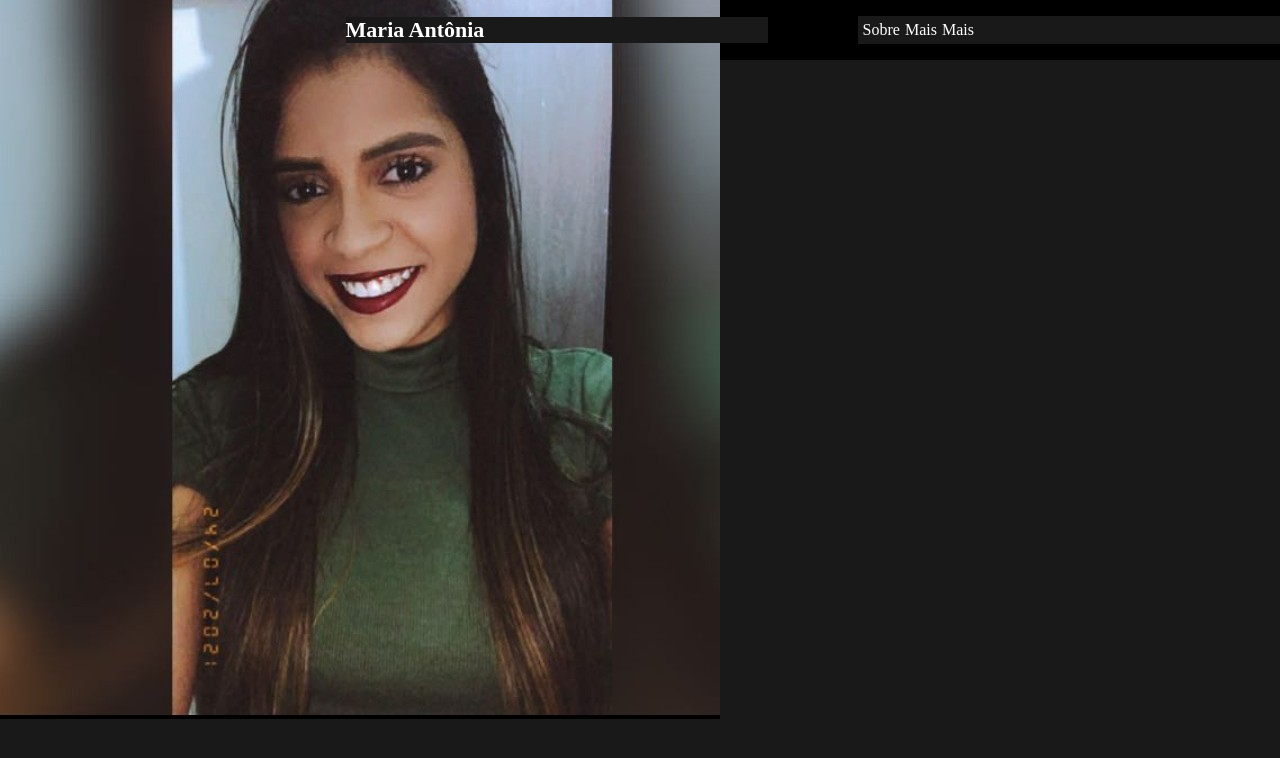
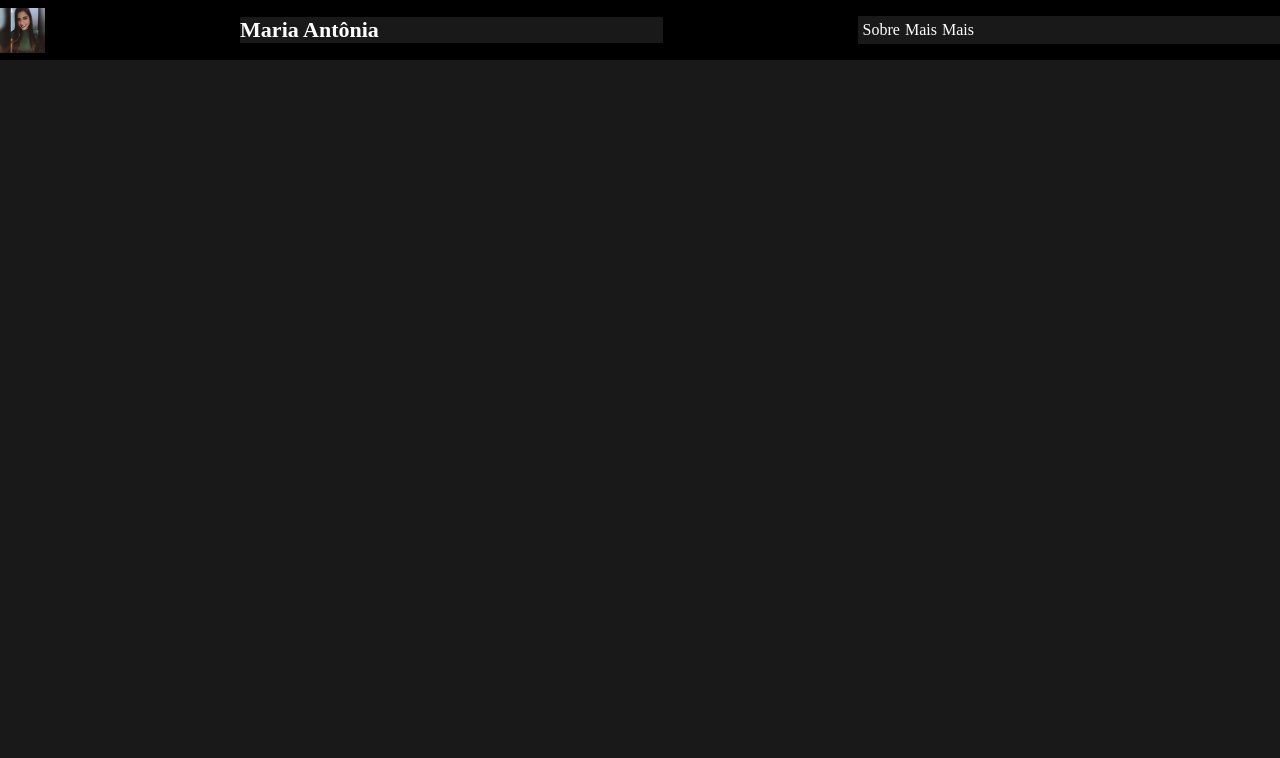
Before and after one commit to mariosantos2/vivendoluanova, a plain HTML site: page index.html in a window 1280 px wide. Drawn offline with Linux system fonts and the light colour scheme.

Commit message:
Revendo cod

```diff
--- a/main.css
+++ b/main.css
@@ -18,12 +18,16 @@ a{
 
 .logo{
   background: #000;
-  height: 60px;
-  width: 20vw;
+  height: 45px;
+  width: 45px;
   background: red;
 
 }
 .maria{
+  height: 45px;
+  width: 45px;
+}
+img{
   height: 45px;
   width: 45px;
 }
```
